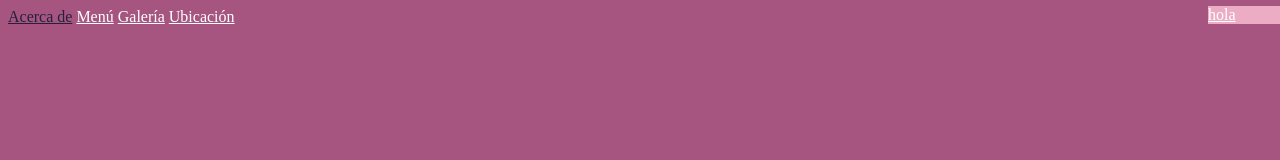
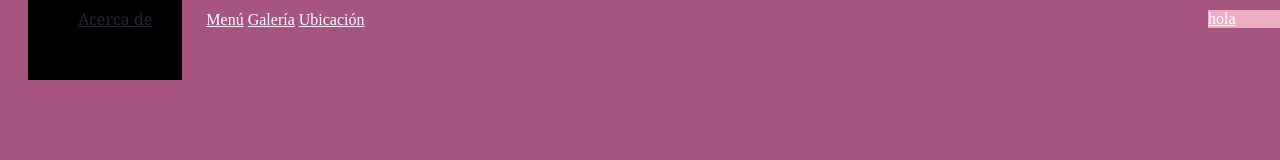
Before and after one commit to Exosphere-Idyllic/Cafeteria, a plain HTML site: page index.html in a window 1280 px wide. Shown: the top 160 px of the page. Drawn offline with Linux system fonts and the light colour scheme.

Commit message:
Styles in html

```diff
--- /dev/null
+++ b/Styles/styles.css
@@ -0,0 +1,7 @@
+/*Estilos css para el index*/
+*{
+    margin: 0;
+    padding: 0;
+    box-sizing: border-box;
+    background-color: yellow;
+}
--- a/index.html
+++ b/index.html
@@ -24,6 +24,14 @@
         .menu{
             color: #24213B;
         }
+        #about{
+            background-color: black;
+            /*el padding margenes internos en cada elemento*/
+            padding: 10px 30px 50px 50px;
+            /*el margin da margenes externos*/
+            margin: 20px;
+            font-family: Georgia, 'Times New Roman', Times, serif;
+        }
     </style>
 </head>
 <body>
```
